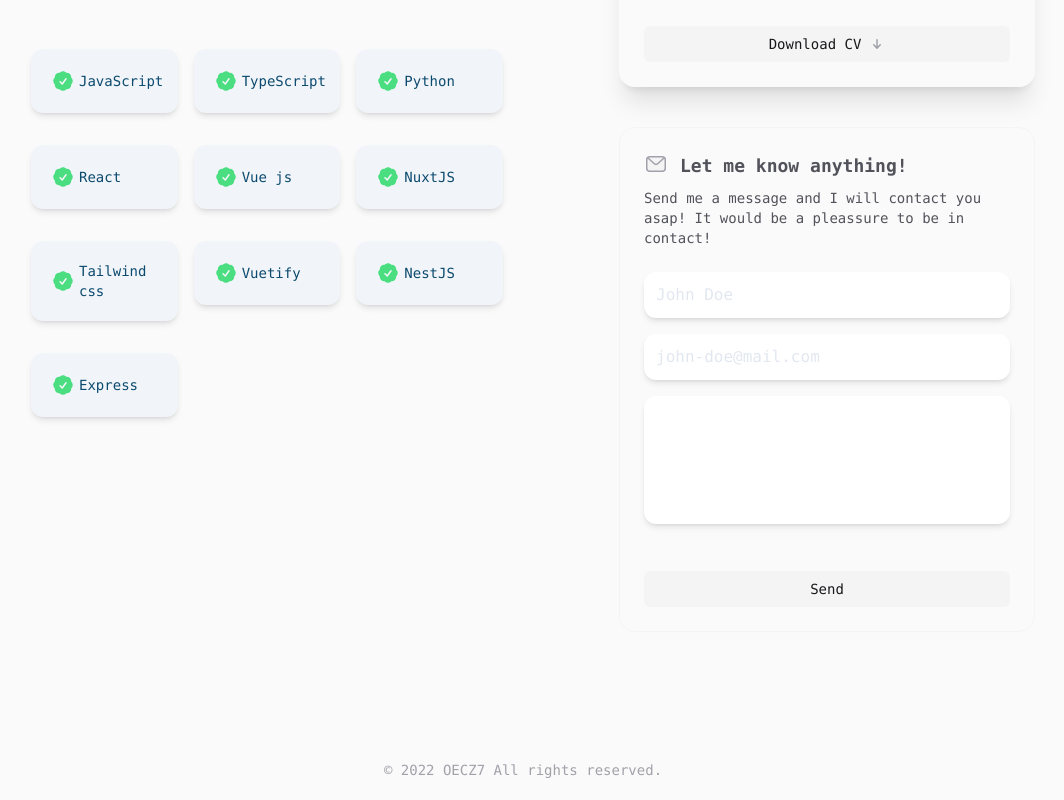
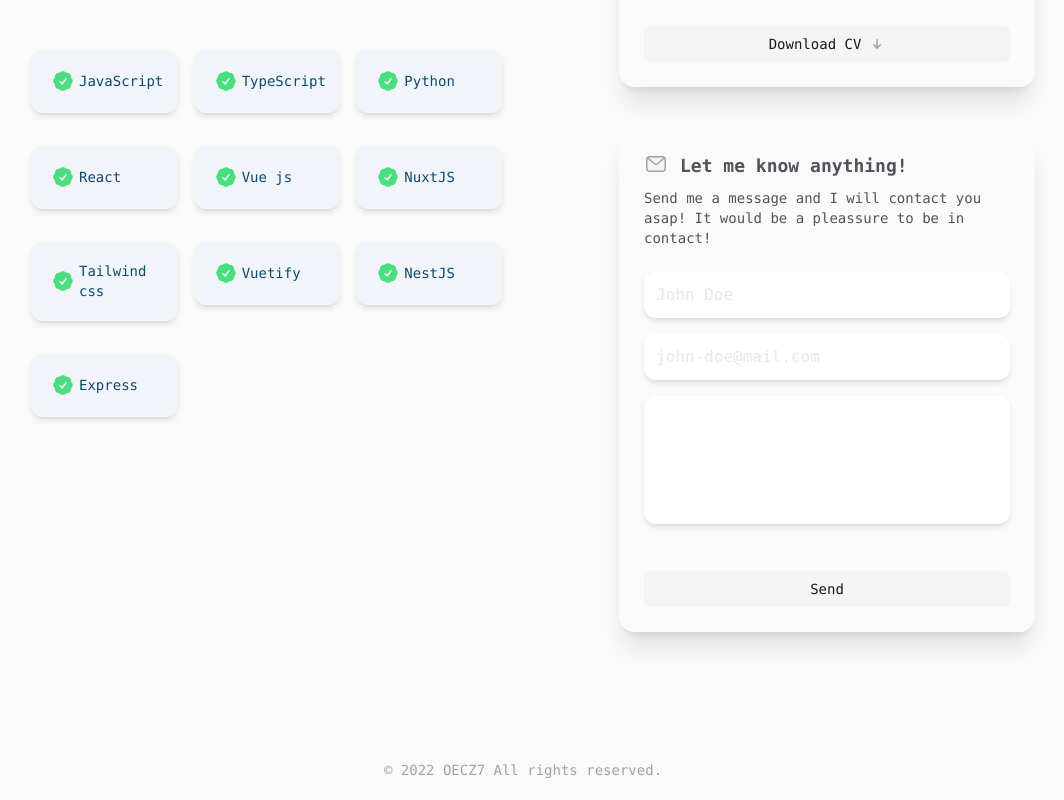
Before and after one commit to oscarcz7/the-web, a React (Create React App) app: page / in a window 1280 px wide. Shown: the part 1347-2147 px from the top of the page, without its empty margins (117-1181 px from the left). Built offline with nearby package versions, Linux system fonts and the light colour scheme.

Commit message:
Loading miliseconds update and class form container

```diff
--- a/src/App.js
+++ b/src/App.js
@@ -11,7 +11,7 @@
   const [loading, setLoading] = useState(true);
 
   useEffect(() => {
-    setTimeout(() => setLoading(false), 4000);
+    setTimeout(() => setLoading(false), 1500);
   }, []);
   return (
     <>
--- a/src/components/Form.js
+++ b/src/components/Form.js
@@ -26,10 +26,10 @@
   return (
     <div>
       <form
-        // netlify
+        netlify
         name="test"
         onSubmit={handleSubmit}
-        className="flex flex-col p-6 border rounded-2xl border-zinc-100 "
+        className="flex flex-col p-6 border shadow-xl rounded-2xl border-zinc-50 "
       >
         <h2 className="flex text-sm font-semibold sm:text-lg text-zinc-600 dark:text-zinc-400 ">
           <svg
```
